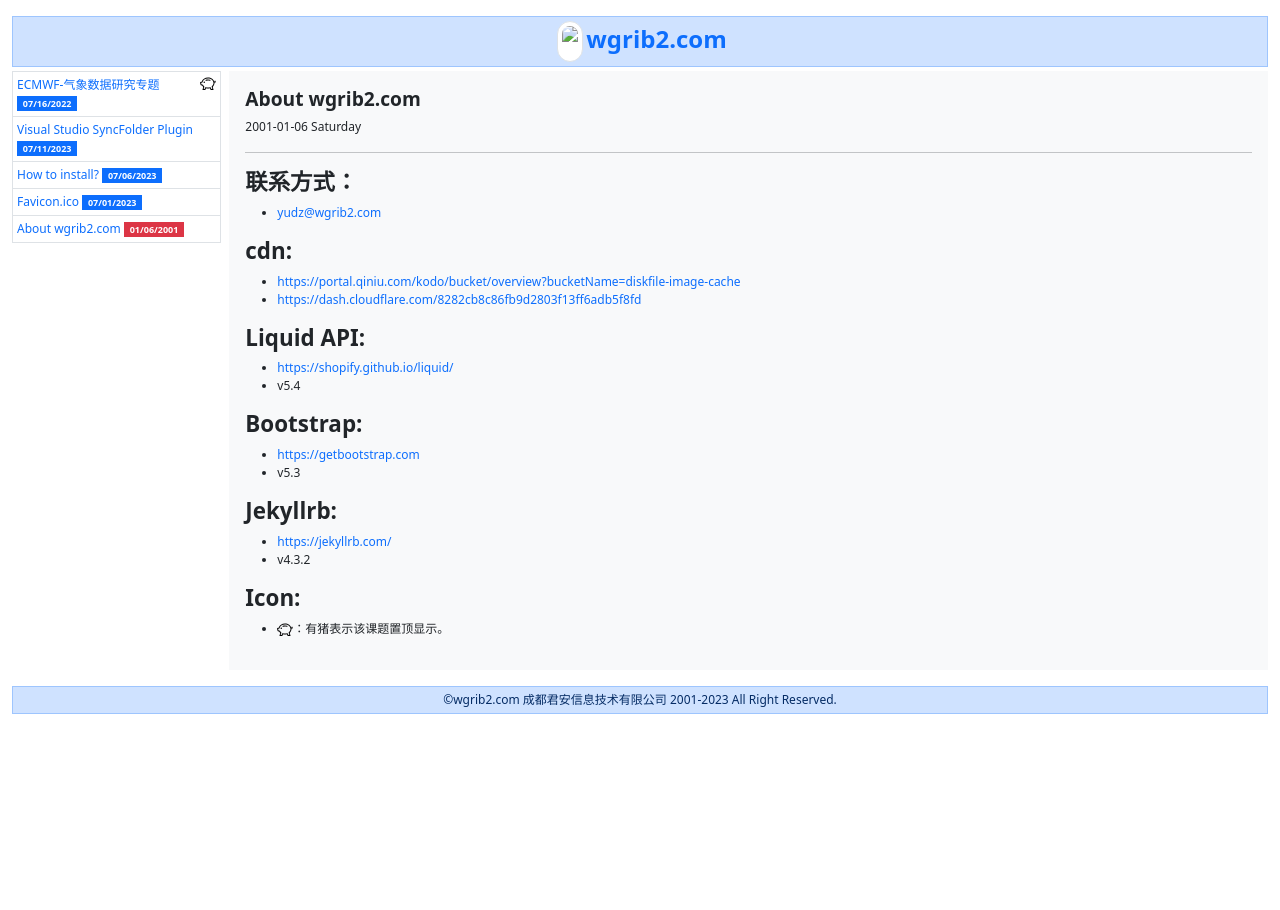
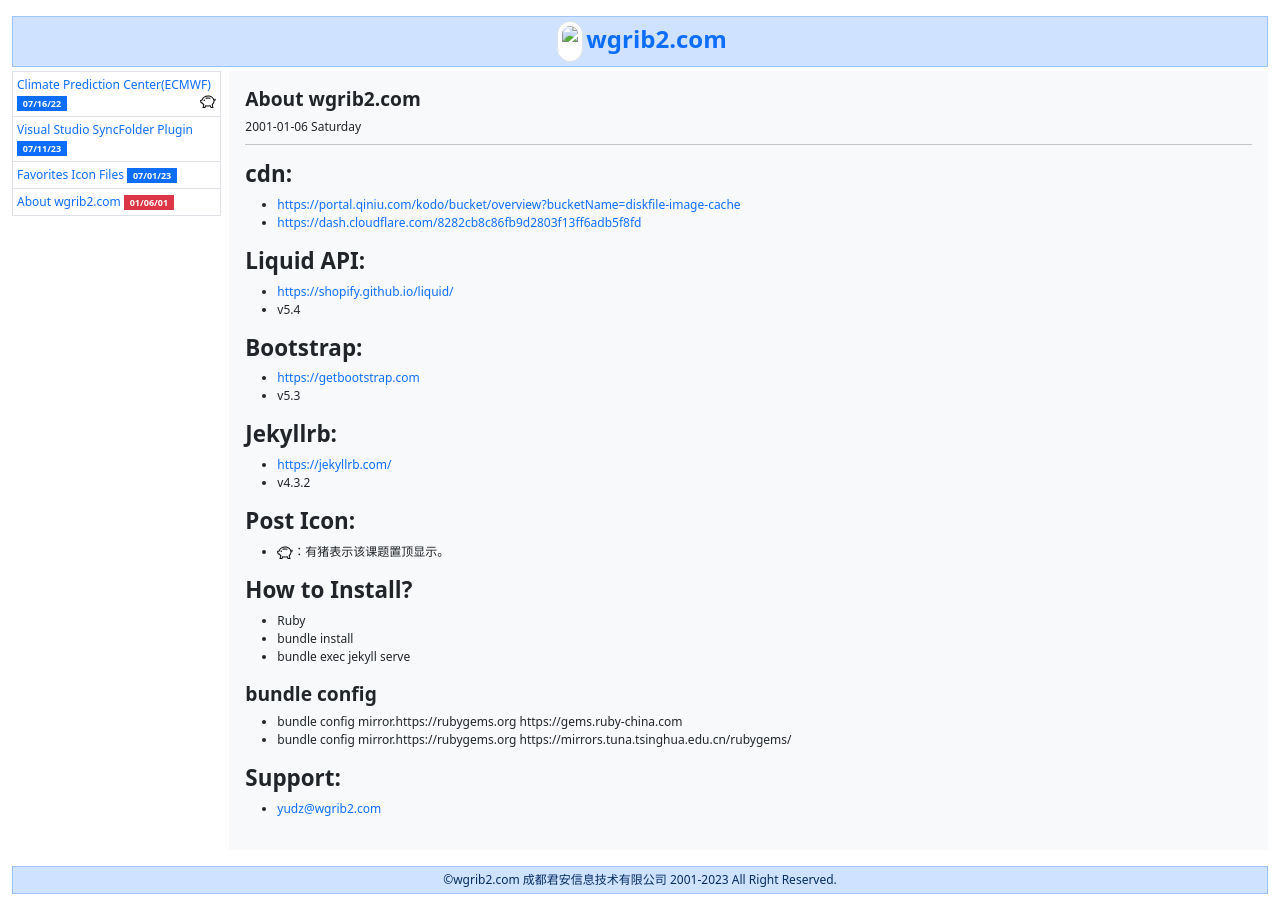
Before and after one commit to helloyuzz/wgrib2.com, a Jekyll site: the page built from _posts/2001-01-06-About.md, in a window 1280 px wide. Built offline with Jekyll 4.4.1, drawn with Linux system fonts in a browser that asks for light colours.

Commit message:
Favorites Icon Files

```diff
--- a/_includes/articles.html
+++ b/_includes/articles.html
@@ -12,7 +12,7 @@
         {% if post.fixtop == true %}
         <img src="/assets/piggy.svg" class="float-end" title="该课题已置顶">
         {% endif %}
-        <span class="badge text-bg-{{ className }} rounded-0">{{ post.date | date: "%m/%d/%Y" }}</span>
+        <span class="badge text-bg-{{ className }} rounded-0">{{ post.date | date: "%m/%d/%y" }}</span>
     </li>
     {% endfor %}
 </ul>
--- a/_layouts/post.html
+++ b/_layouts/post.html
@@ -10,17 +10,26 @@
         {% include articles.html %}
       </div>
       <div class="col bg-light p-3 m-0 ms-2">
-        <h3>
+        <h3 class="m-0 mb-2">
           {{ page.title }}
           {% if page.fixtop == true %}
           <img src="/assets/piggy.svg" class="fw-bold text-danger" style="width: 22px;" title="该课题已置顶">
           {% endif %}
         </h3>
+          <!-- {% if page.tips %}
+          <nav aria-label="breadcrumb">
+            <ol class="breadcrumb m-0">
+              {% for tip in page.tips %}
+              <li class="breadcrumb-item active fw-bold" aria-current="page">{{ tip }}</li>
+              {% endfor %}
+            </ol>
+          </nav>
+          {% endif %} -->
         {{ page.date | date: "%Y-%m-%d %A" }}
         {% if page.fixtop == true %}
         <span class="badge text-bg-success rounded-0">置顶</span>
         {% endif %}
-        <hr>
+        <hr class="mt-2 mb-3">
         <div class="">
           {{ content }}
         </div>
--- a/_posts/2001-01-06-About.md
+++ b/_posts/2001-01-06-About.md
@@ -4,9 +4,6 @@ title: About wgrib2.com
 categories: Post
 fixtop: false
 ---
-
-## 联系方式：
- - <a class="u-email" href="mailto:{{ site.email }}">{{ site.email }}</a>
 
 ## cdn:
  - [https://portal.qiniu.com/kodo/bucket/overview?bucketName=diskfile-image-cache](https://portal.qiniu.com/kodo/bucket/overview?bucketName=diskfile-image-cache)
@@ -24,5 +21,18 @@ fixtop: false
  - [https://jekyllrb.com/](https://jekyllrb.com/)
  - v4.3.2
 
-## Icon:
+## Post Icon:
 - <img src="/assets/piggy.svg" class="fw-bold text-danger" title="该课题已置顶">：有猪表示该课题置顶显示。
+
+## How to Install?
+
+  - Ruby
+  - bundle install
+  - bundle exec jekyll serve
+
+### bundle config
+- bundle config mirror.https://rubygems.org https://gems.ruby-china.com
+- bundle config mirror.https://rubygems.org https://mirrors.tuna.tsinghua.edu.cn/rubygems/
+
+## Support:
+ - <a class="u-email" href="mailto:{{ site.email }}">{{ site.email }}</a>
--- a/_posts/2022-07-16-ECMWF.md
+++ b/_posts/2022-07-16-ECMWF.md
@@ -1,6 +1,6 @@
 ---
 layout: post
-title: ECMWF-气象数据研究专题
+title: Climate Prediction Center(ECMWF)
 fixtop: true
 categories: Post
 ---
--- a/_posts/2023-07-01-Favicon.ico.md
+++ b/_posts/2023-07-01-Favorites Icon.md
@@ -1,6 +1,6 @@
 ---
 layout: post
-title: Favicon.ico
+title: Favorites Icon Files
 categories: Post
 fixtop: false
 ---
```
Also changed, not shown: _posts/2023-07-06-AppWizard.md (deleted, +0 -16 lines).
